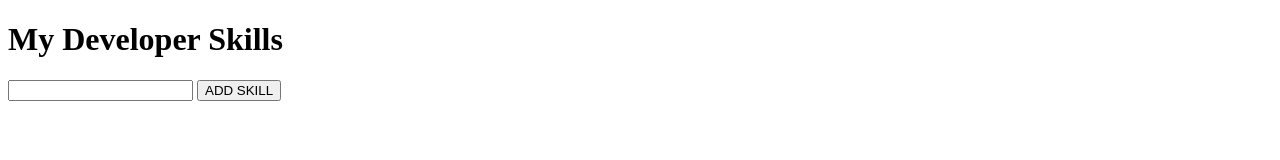
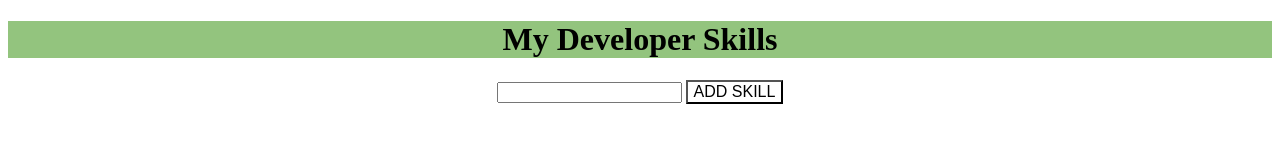
Before and after one commit to brandonhernandez304/dev-skills-lab, a plain HTML site: page index.html in a window 1280 px wide. Drawn offline with nearby package versions, Linux system fonts and the light colour scheme.

Commit message:
Second commit

```diff
--- a/css/style.css
+++ b/css/style.css
@@ -0,0 +1,34 @@
+div{
+    text-align: center
+}
+h1{
+    background-color: #93c47e;
+}
+
+.button{
+    border: 10 px solid black;
+    background-color: white;
+    color: black;
+    font-size: 16px;
+    cursor: pointer;
+}
+
+.skill{
+border-color:  #93c47e
+color:  #93c47e
+}
+
+
+/* .btn {
+    border: 10px solid black;
+    background-color: white;
+    color: black;
+    padding: 14px 28px;
+    font-size: 16px;
+    cursor: pointer;
+}
+/* Green */
+/* .success {
+    border-color: #04AA6D;
+    color: green;
+}   */ */
--- a/index.html
+++ b/index.html
@@ -22,8 +22,8 @@ crossorigin="anonymous"
             <h1>My Developer Skills</h1>
                 <ul type = 'none' id = 'skill-list'></ul>
                 <input type = "text" class = 'input'>
-                <button class = 'button' id = 'skill-button'>ADD SKILL</button>
-
+                <button class = 'button skill'>ADD SKILL</button>
+                <!-- <button class="btn success">Success</button> -->
         </div>
 
     </body>
--- a/js/script.js
+++ b/js/script.js
@@ -3,7 +3,7 @@
 $(".button").click(function(){
     const $getInput = $("input").val()
     $("input").val('');
-    const $newLi = $(`<li><button class ="remove">delete</button>${$getInput}</li>`)
+    const $newLi = $(`<li><button class ="remove">X</button>${$getInput}</li>`)
     $("ul").append($newLi);
 });
 
@@ -12,5 +12,3 @@ $("#skill-list").on("click", ".remove", function(){
         $(this).remove('');
     });
 });
-
-//yo
```
